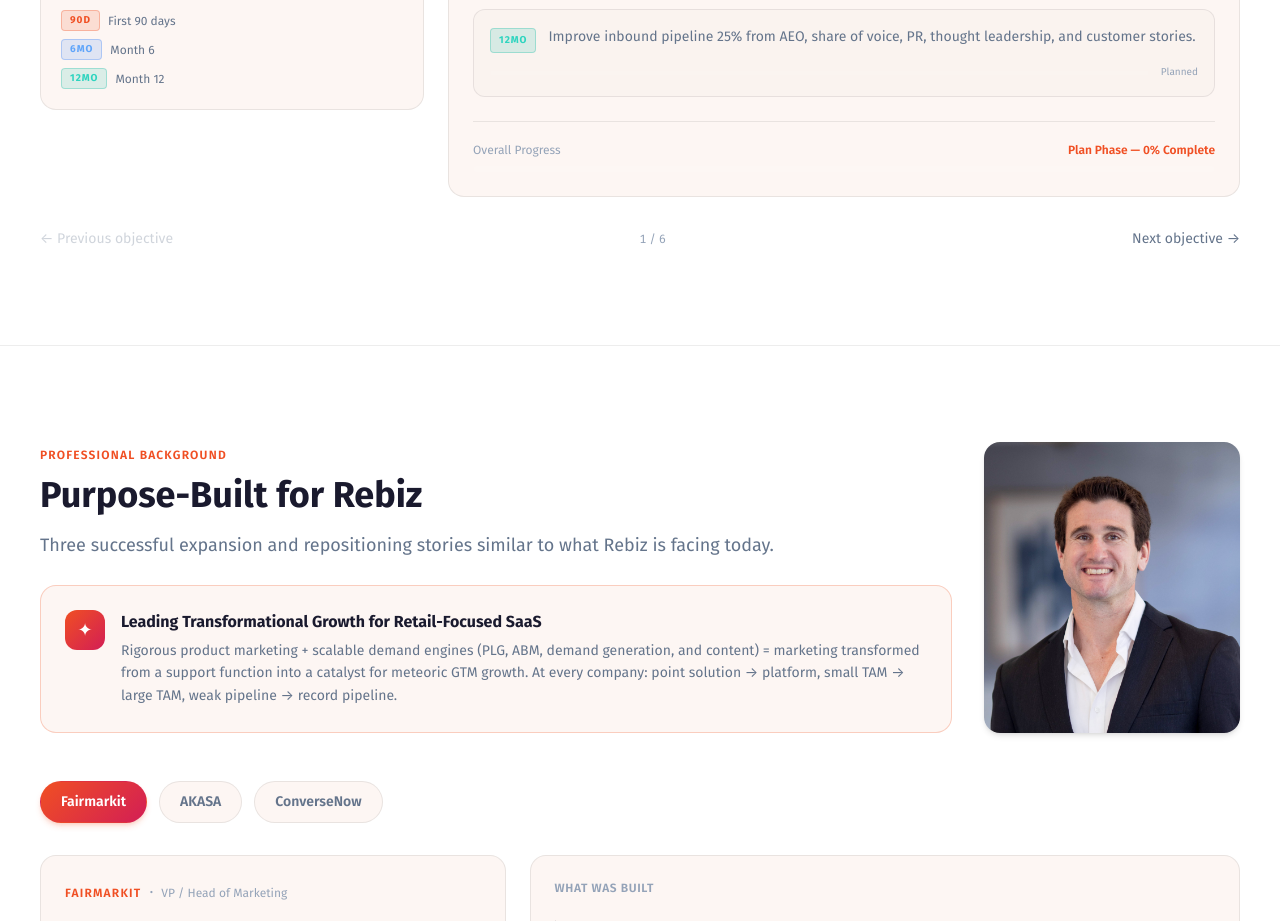
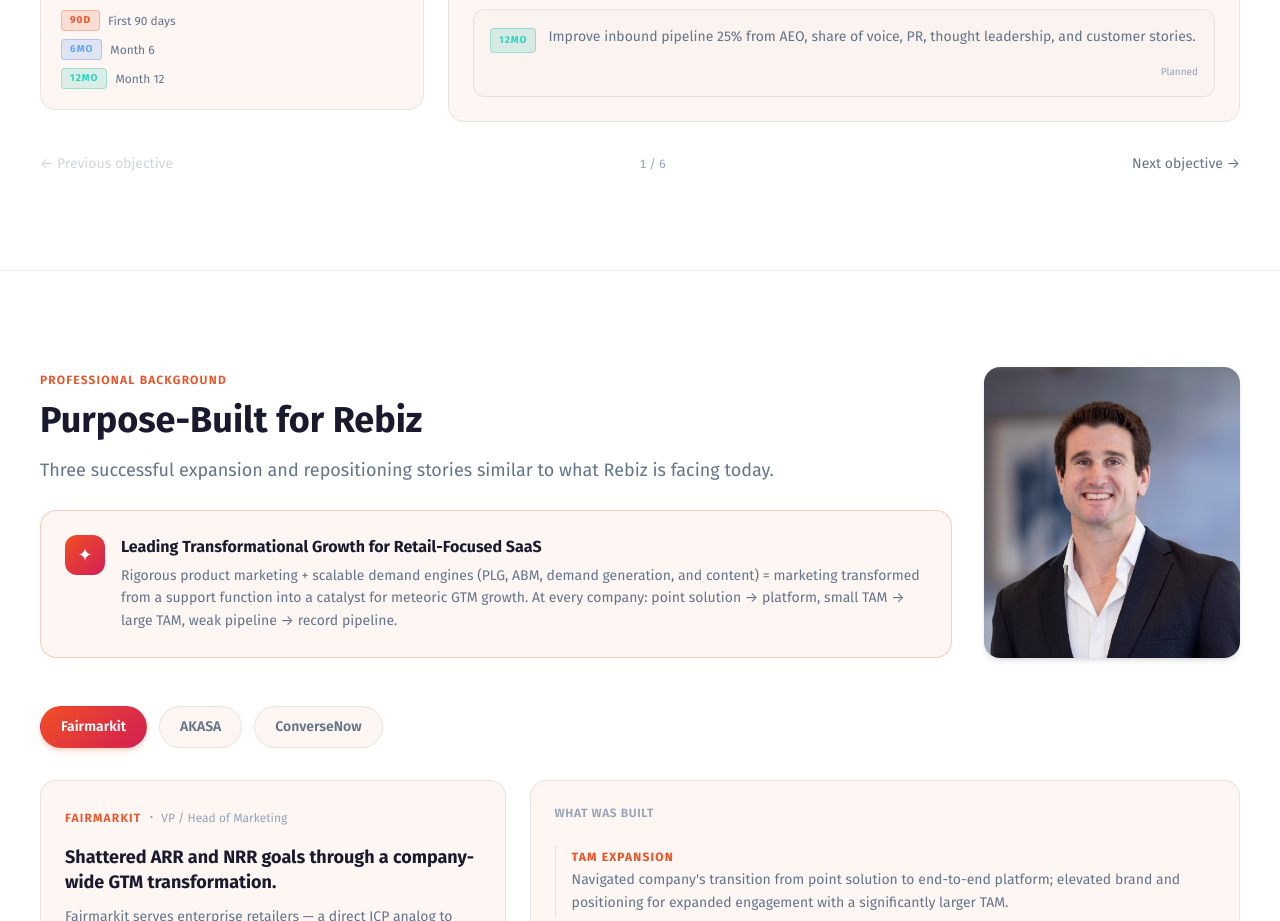
Before and after one commit to benjamsb/rebiz-marketing, a React (Vite) app: page / in a window 1280 px wide. Shown: the part 5520-6441 px from the top of the page. Built offline with nearby package versions, Linux system fonts and the light colour scheme.

Commit message:
Remove overall progress strip from OKRs section

```diff
--- a/src/components/OKRSection.jsx
+++ b/src/components/OKRSection.jsx
@@ -152,16 +152,7 @@
                 ))}
               </div>
 
-              {/* Summary progress strip */}
-              <div className="mt-6 pt-5 border-t border-rz-border">
-                <div className="flex items-center justify-between text-xs text-rz-subtle mb-2">
-                  <span>Overall Progress</span>
-                  <span className="text-rz-orange font-semibold">Plan Phase — 0% Complete</span>
-                </div>
-                <div className="h-1.5 bg-white/5 rounded-full overflow-hidden">
-                  <div className="h-full brand-gradient rounded-full" style={{ width: '0%' }} />
-                </div>
-              </div>
+
             </div>
           </div>
         </motion.div>
```
